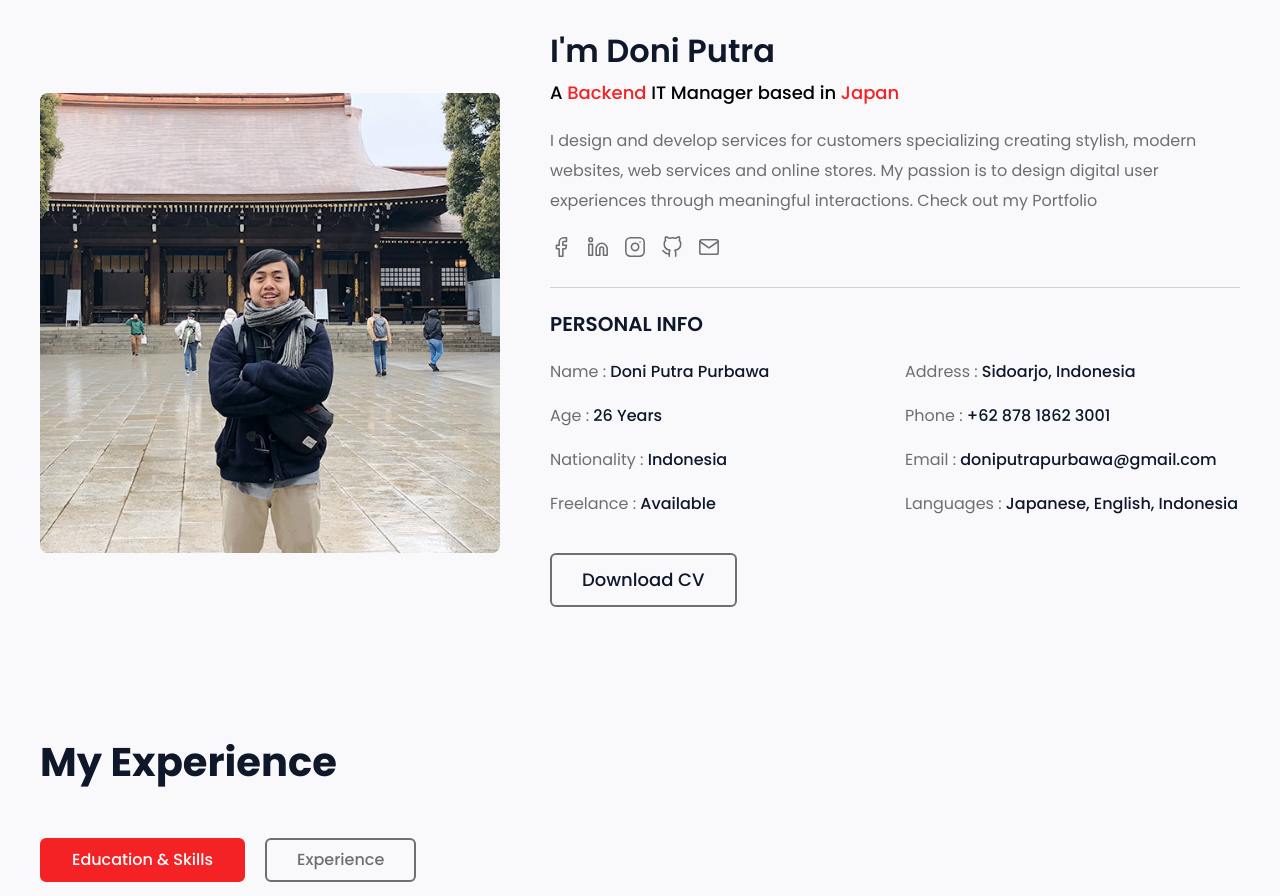
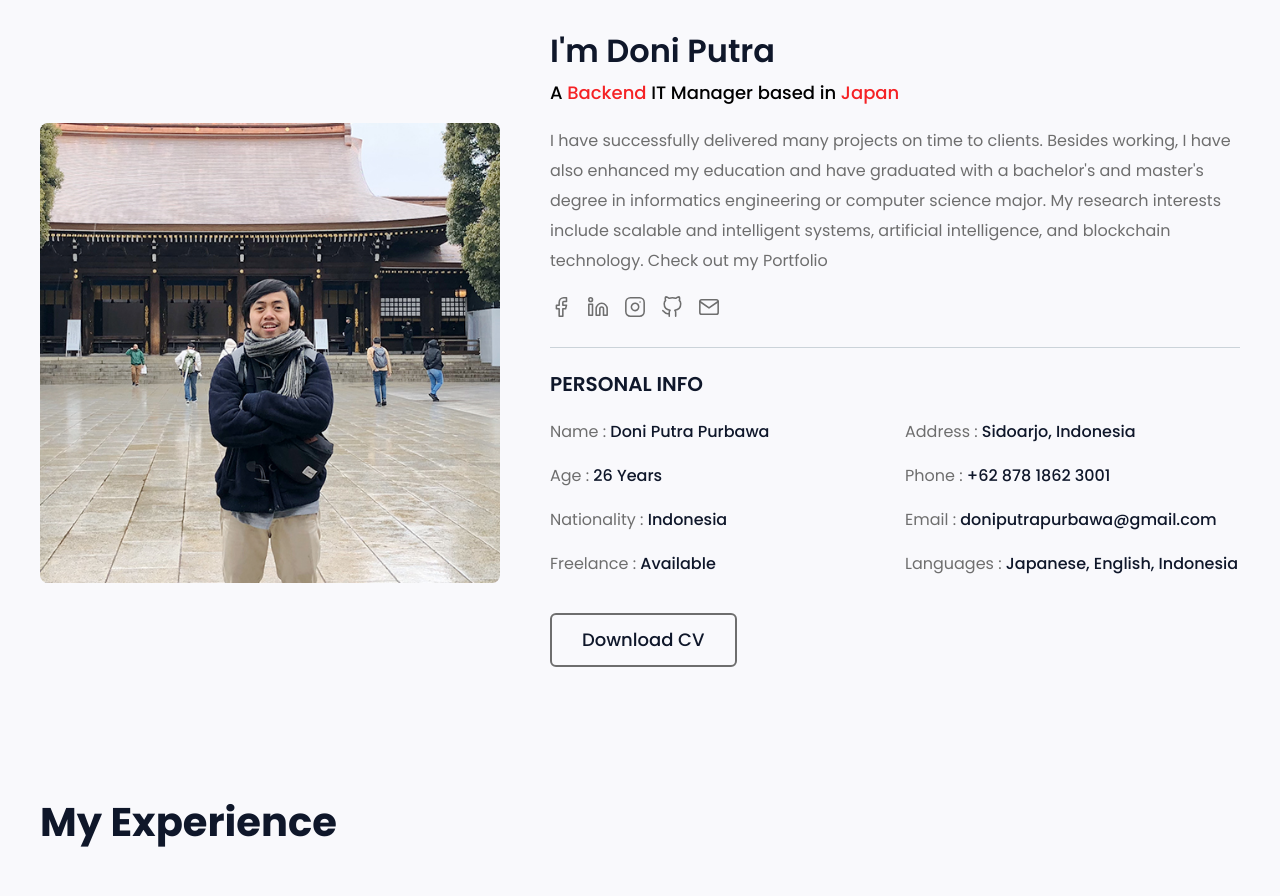
Before and after one commit to doni404/portfolio-public-reactjs, a React (Create React App) app: page / in a window 1280 px wide. Shown: the part 1140-2036 px from the top of the page. Built offline with nearby package versions, Linux system fonts and the light colour scheme.

Commit message:
fix : update self explanation in about page

```diff
--- a/src/components/about/AboutParallaxTyper.jsx
+++ b/src/components/about/AboutParallaxTyper.jsx
@@ -32,10 +32,9 @@ const AboutParallax = () => {
               based in <span className="theme-color">Japan</span>
             </h5>
             <p>
-              I design and develop services for customers specializing creating
-              stylish, modern websites, web services and online stores. My
-              passion is to design digital user experiences through meaningful
-              interactions. Check out my Portfolio
+            I have successfully delivered many projects on time to clients.
+            Besides working, I have also enhanced my education and have graduated with a bachelor's and master's degree in informatics engineering or computer science major.
+            My research interests include scalable and intelligent systems, artificial intelligence, and blockchain technology. Check out my Portfolio
             </p>
             <div className="about_social">
               <Social />
```
